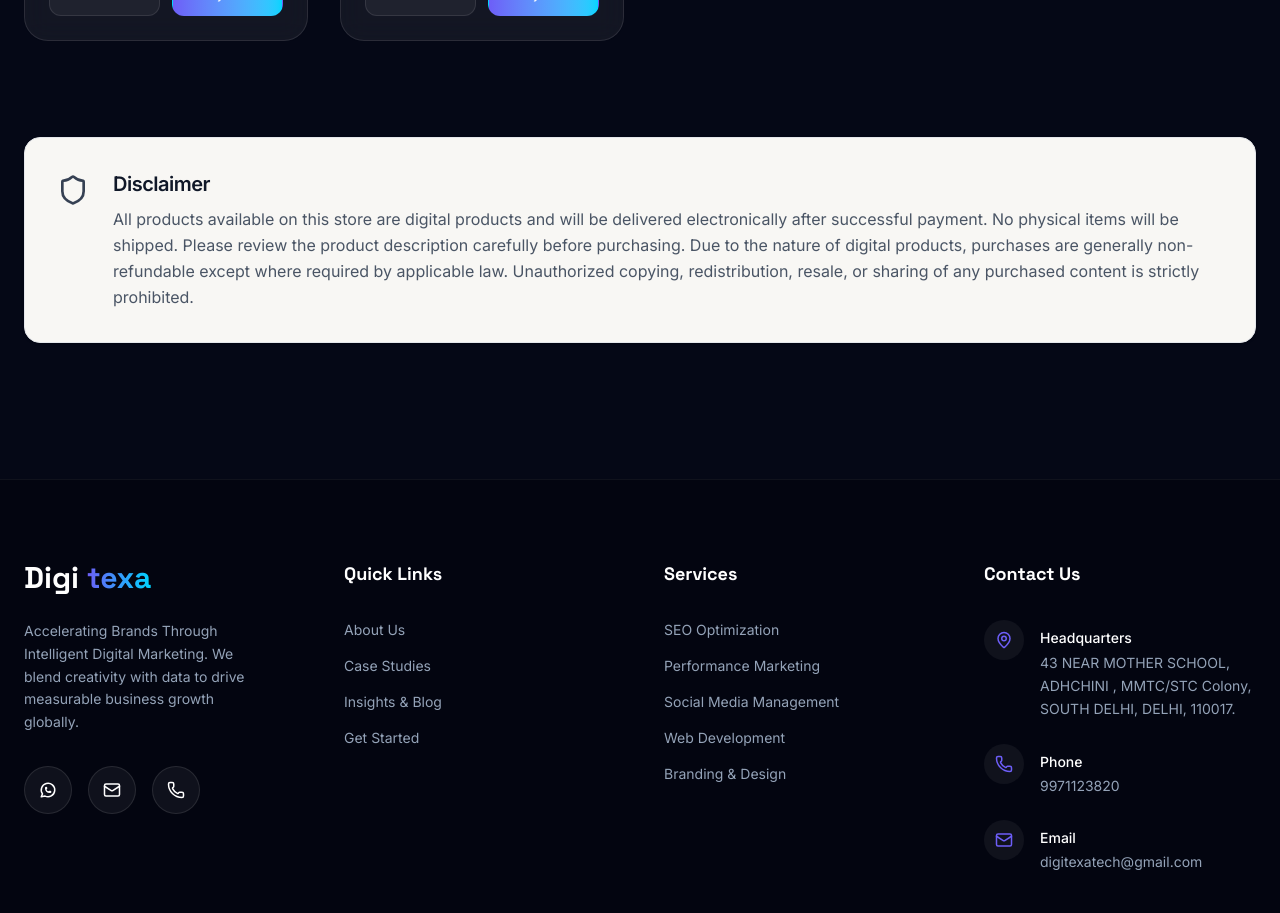
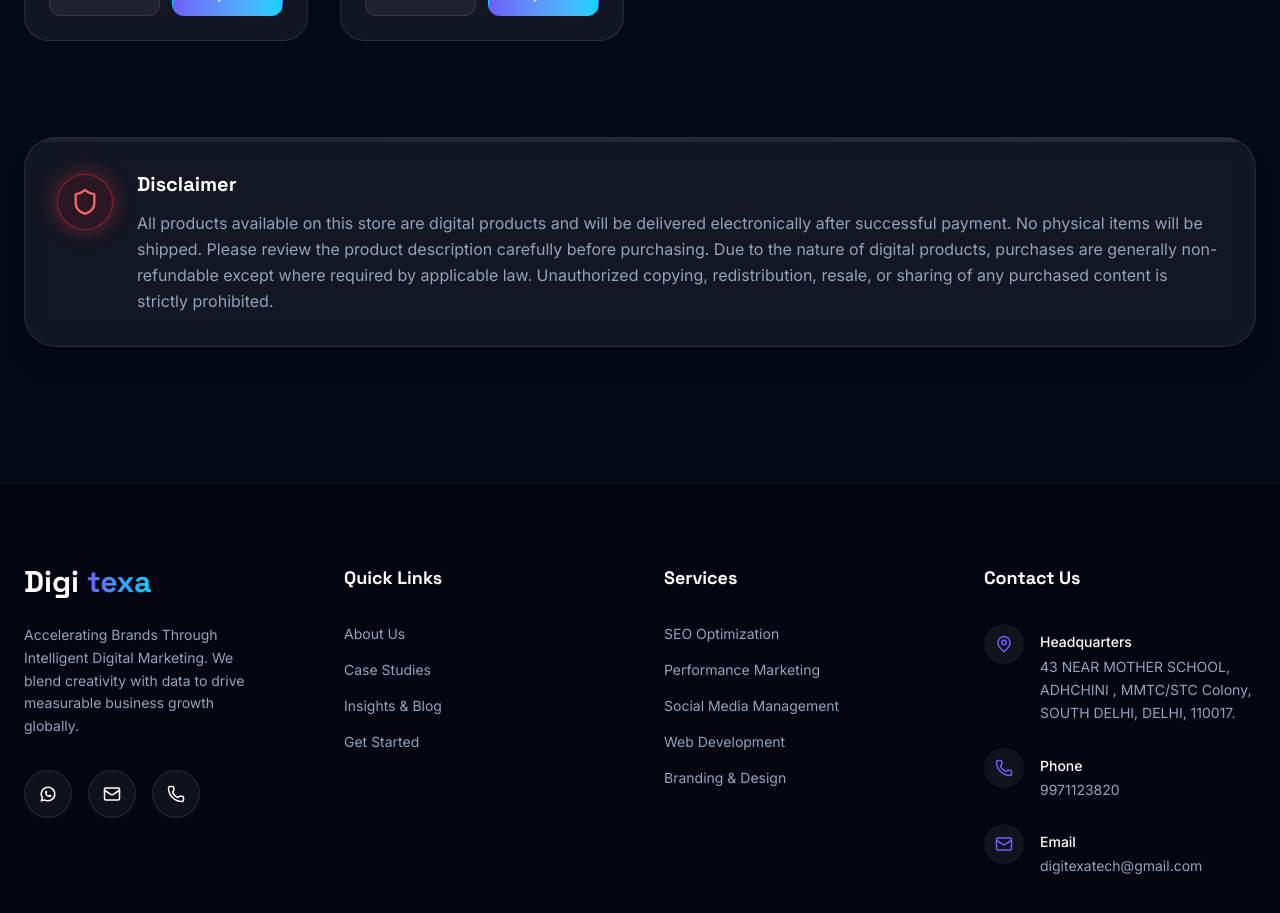
Before and after one commit to Drishti-sh02/Digitexa, a Next.js app: page /products in a window 1280 px wide. Shown: the part 1480-2393 px from the top of the page. Built offline with nearby package versions, Linux system fonts and the light colour scheme.

Commit message:
Update disclaimer styling and icon glow

```diff
--- a/src/app/products/page.tsx
+++ b/src/app/products/page.tsx
@@ -207,15 +207,15 @@ export default function MarketplacePage() {
           whileInView={{ opacity: 1, y: 0 }}
           viewport={{ once: true }}
           transition={{ duration: 0.6 }}
-          className="mt-24 mb-10 w-full bg-[#F8F7F4] rounded-[16px] border border-gray-200 shadow-sm p-6 md:p-8 flex flex-col md:flex-row gap-6 items-start"
-          style={{ fontFamily: "'Inter', sans-serif" }}
+          className="mt-24 mb-10 w-full glass rounded-[2rem] border border-white/10 p-6 md:p-8 flex flex-col md:flex-row gap-6 items-start shadow-xl relative overflow-hidden"
         >
-          <div className="flex-shrink-0 mt-1">
-            <Shield className="w-8 h-8 text-gray-700" />
+          <div className="absolute top-0 left-0 w-full h-1 bg-gradient-to-r from-white/5 to-white/10"></div>
+          <div className="flex-shrink-0 mt-1 w-14 h-14 rounded-full bg-red-500/10 flex items-center justify-center border border-red-500/50 shadow-[0_0_20px_rgba(239,68,68,0.4)]">
+            <Shield className="w-7 h-7 text-red-400" />
           </div>
           <div className="flex-1 text-left">
-            <h3 className="text-xl font-semibold text-gray-900 mb-2 tracking-tight">Disclaimer</h3>
-            <p className="text-sm md:text-base text-gray-600 leading-relaxed">
+            <h3 className="text-xl font-heading font-bold text-white mb-3">Disclaimer</h3>
+            <p className="text-sm md:text-base text-subtext leading-relaxed">
               All products available on this store are digital products and will be delivered electronically after successful payment. No physical items will be shipped. Please review the product description carefully before purchasing. Due to the nature of digital products, purchases are generally non-refundable except where required by applicable law. Unauthorized copying, redistribution, resale, or sharing of any purchased content is strictly prohibited.
             </p>
           </div>
```
